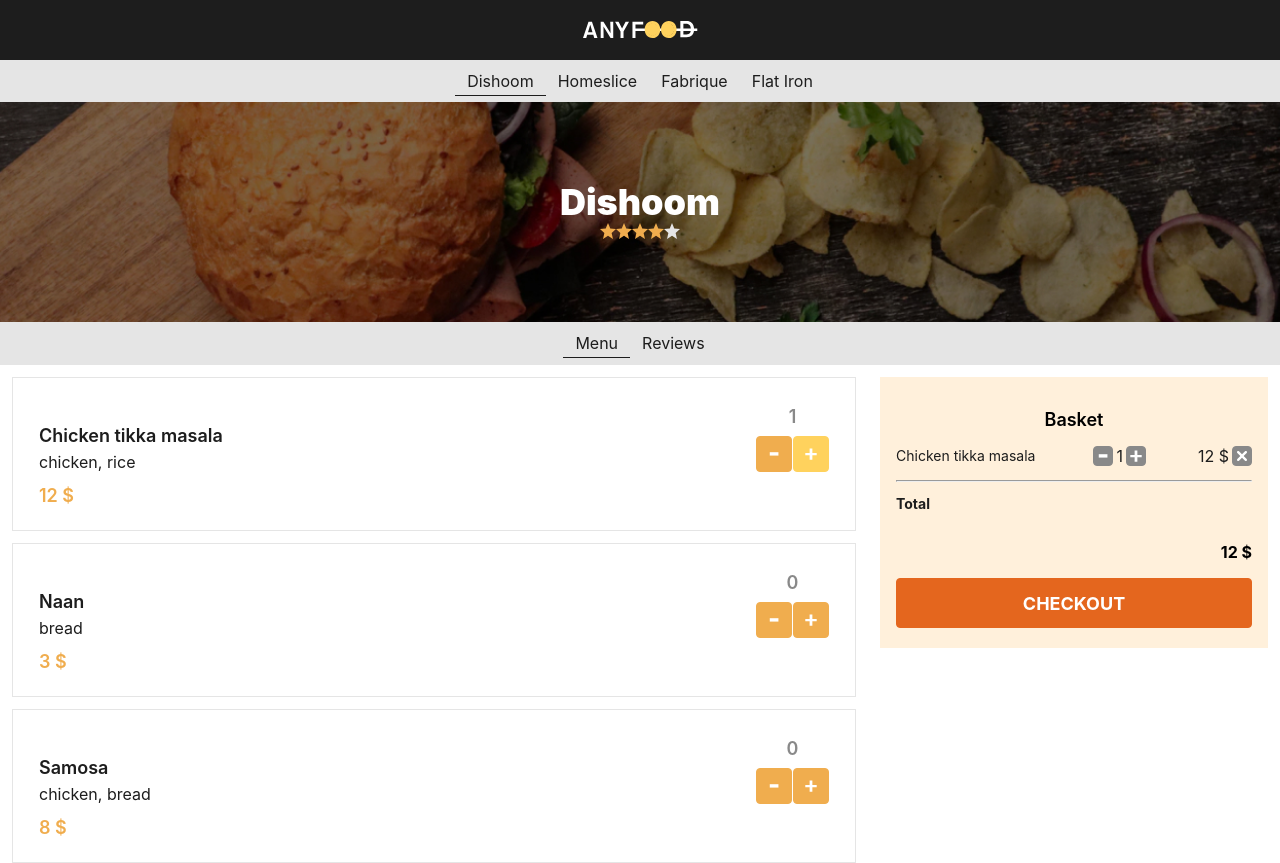
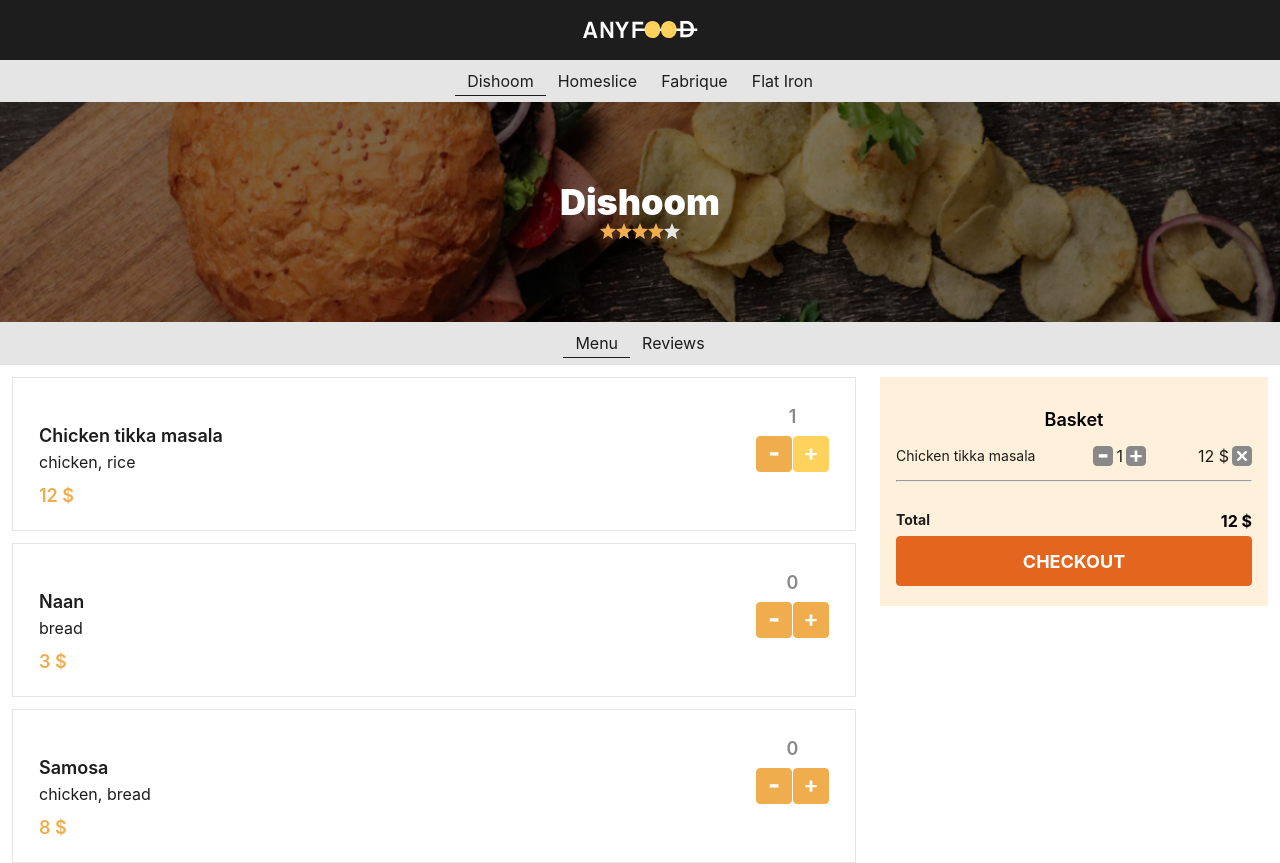
Before and after one commit to maxhasl/maxcafe, a React (Create React App) app: page / in a window 1280 px wide. Both pictures are taken after a click on the button 811 px from the left and 453 px from the top of the page. Built offline with nearby package versions, Linux system fonts and the light colour scheme.

Commit message:
add simple selectors

```diff
--- a/package.json
+++ b/package.json
@@ -12,7 +12,8 @@
     "react-dom": "^17.0.2",
     "react-redux": "^7.2.5",
     "react-scripts": "4.0.3",
-    "redux": "^4.1.1"
+    "redux": "^4.1.1",
+    "reselect": "^4.0.0"
   },
   "scripts": {
     "start": "react-scripts start",
--- a/src/components/basket/basket.js
+++ b/src/components/basket/basket.js
@@ -3,6 +3,7 @@
 import itemStyles from './basket-item/basket-item.module.css';
 import BasketItem from './basket-item';
 import Button from '../button/button';
+import { orderProductsSelector, totalSelector } from '../../redux/selectors';
 
 function Basket({ title = 'Basket', total, orderProducts }) {
   if (!total) {
@@ -25,7 +26,7 @@
         />
       ))}
       <hr className={styles.hr} />
-      <div className={itemStyles.BasketItem}>
+      <div className={itemStyles.basketItem}>
         <div className={itemStyles.name}>
           <p>Total</p>
         </div>
@@ -41,21 +42,8 @@
 }
 
 export default connect((state) => {
-  const products = state.restaurants.flatMap((restaurant) => restaurant.menu);
-
-  const orderProducts = Object.keys(state.order)
-    .filter((productId) => state.order[productId] > 0)
-    .map((productId) => products.find((product) => product.id === productId))
-    .map((product) => ({
-      product,
-      amount: state.order[product.id],
-      subtotal: state.order[product.id] * product.price,
-    }));
-
-  const total = orderProducts.reduce((acc, { subtotal }) => acc + subtotal, 0);
-
   return {
-    total,
-    orderProducts,
+    total: totalSelector(state),
+    orderProducts: orderProductsSelector(state),
   };
 })(Basket);
--- a/src/redux/features/order.js
+++ b/src/redux/features/order.js
@@ -19,3 +19,5 @@
       return state;
   }
 };
+
+export const orderSelector = (state) => state.order;
--- a/src/redux/features/restaurants.js
+++ b/src/redux/features/restaurants.js
@@ -8,3 +8,5 @@
       return restaurants;
   }
 };
+
+export const restaurantsSelector = (state) => state.restaurants;
--- /dev/null
+++ b/src/redux/selectors.js
@@ -0,0 +1,27 @@
+import { createSelector } from 'reselect';
+import { orderSelector } from './features/order';
+import { restaurantsSelector } from './features/restaurants';
+
+const productsSelector = createSelector(restaurantsSelector, (restaurants) =>
+  restaurants.flatMap((restaurant) => restaurant.menu)
+);
+
+export const orderProductsSelector = createSelector(
+  productsSelector,
+  orderSelector,
+  (products, order) =>
+    Object.keys(order)
+      .filter((productId) => order[productId] > 0)
+      .map((productId) => products.find((product) => product.id === productId))
+      .map((product) => ({
+        product,
+        amount: order[product.id],
+        subtotal: order[product.id] * product.price,
+      }))
+);
+
+export const totalSelector = createSelector(
+  orderProductsSelector,
+  (orderProducts) =>
+    orderProducts.reduce((acc, { subtotal }) => acc + subtotal, 0)
+);
```
Also changed, not shown: 1 other file (tests, documents, lock files or other folders).
